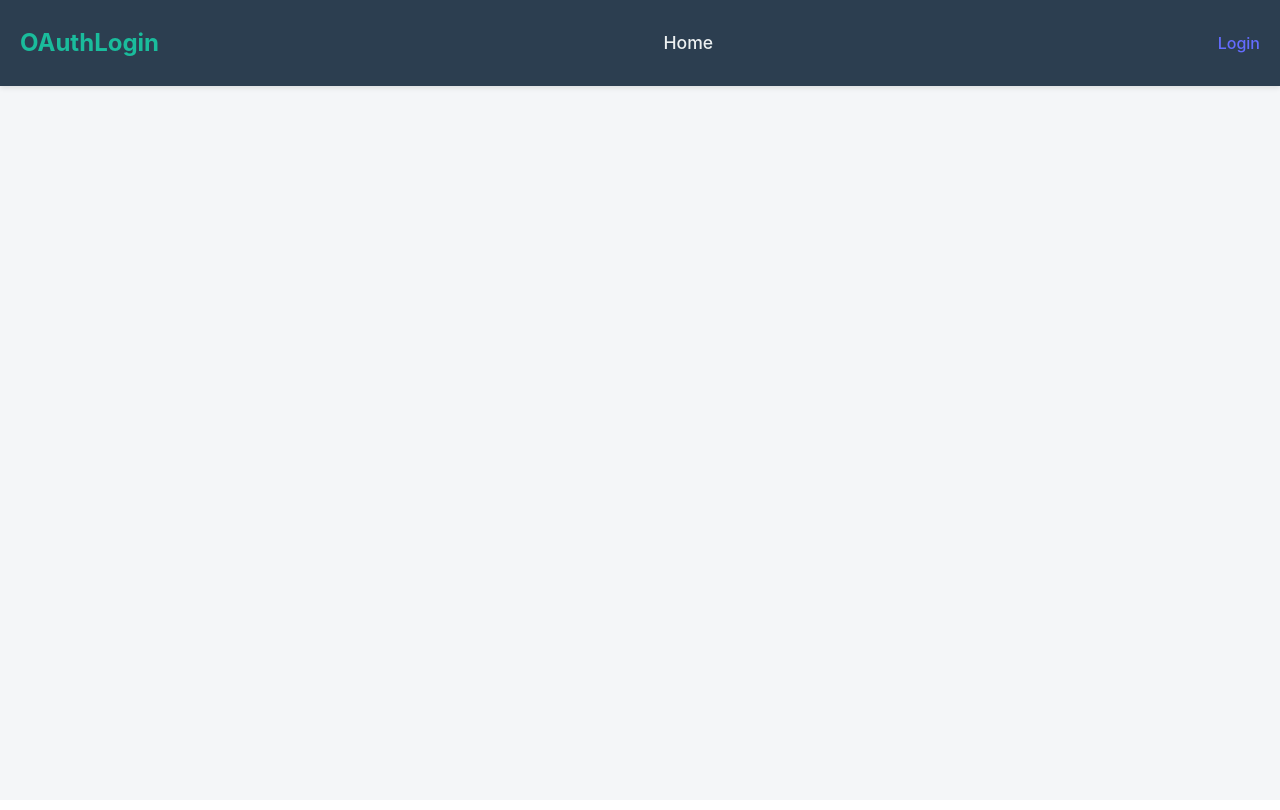
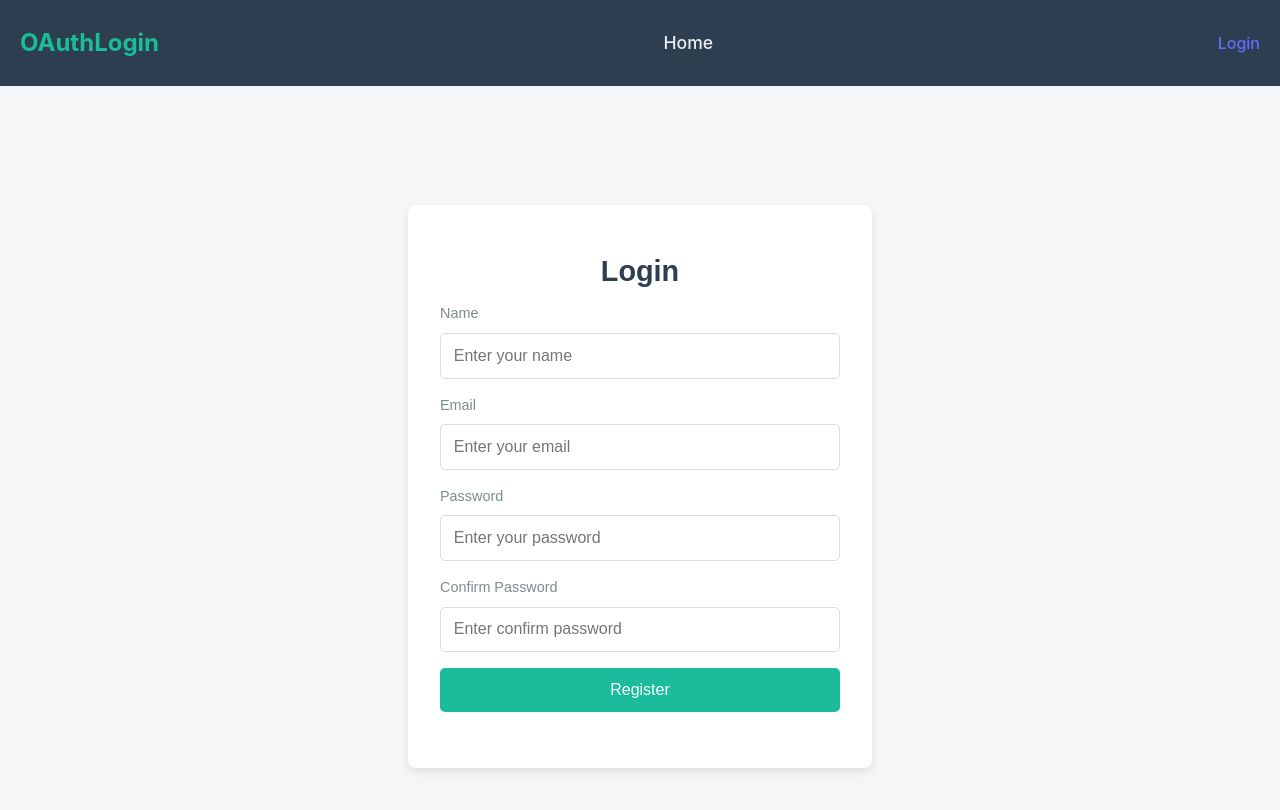
Before and after one commit to Sanjayk46/logi, a React (Vite) app: page /Register in a window 1280 px wide. Shown: the top 810 px of the page. Built offline with nearby package versions, Linux system fonts and the light colour scheme.

Commit message:
changes updated

```diff
--- a/src/App.jsx
+++ b/src/App.jsx
@@ -7,6 +7,7 @@ import Home from "./component/Home/Home";
 import GitHubCallback from './component/GitHubCallback';
 import "./App.css";
 import AuthRoute from './component/PrivateRoute';
+import Register from "./component/Register/Register";
 const App = () => {
   return (
     <>
@@ -14,6 +15,7 @@ const App = () => {
         <Routes>
           <Route path="/" element={<Home />} />
           <Route path="/login" element={<Login />} />
+          <Route path="/Register" element={<Register />} />
           <Route
             path="/dashboard"
             element={<Dashboard />}
--- /dev/null
+++ b/src/component/Register/Register.jsx
@@ -0,0 +1,86 @@
+import React, { useState } from "react";
+import { useNavigate } from "react-router-dom";
+import { useAuth } from "../../context/useContext";
+import "./register.css";
+
+const Register = () => {
+  const [email, setEmail] = useState("");
+  const [name, setName] = useState("");
+  const [password, setPassword] = useState("");
+  const [confirmPassword, setConfirmPassword] = useState("");
+  const {register, user} = useAuth();
+  const history = useNavigate();
+
+  const handleEmailPasswordLogin = async (e) => {
+      e.preventDefault();
+    if (!name || !email || !password || !confirmPassword) {
+        toast.error("Please fill in all fields.");
+        return;
+      }
+
+      if (password !== confirmPassword) {
+        toast.error("Passwords do not match.");
+        return;
+      }
+        await register({ name, email, password });
+
+        history('/login')
+
+  };
+
+
+  return (
+    <div className="login-container">
+      <div className="login-card">
+        <h1 className="login-title">Login</h1>
+        <form className="login-form" onSubmit={handleEmailPasswordLogin}>
+        <div className="form-group">
+            <label>Name</label>
+            <input
+              type="name"
+              placeholder="Enter your name"
+              value={name}
+              onChange={(e) => setName(e.target.value)}
+              required
+            />
+          </div>
+          <div className="form-group">
+            <label>Email</label>
+            <input
+              type="email"
+              placeholder="Enter your email"
+              value={email}
+              onChange={(e) => setEmail(e.target.value)}
+              required
+            />
+          </div>
+          <div className="form-group">
+            <label>Password</label>
+            <input
+              type="password"
+              placeholder="Enter your password"
+              value={password}
+              onChange={(e) => setPassword(e.target.value)}
+              required
+            />
+          </div>
+          <div className="form-group">
+            <label>Confirm Password</label>
+            <input
+              type="password"
+              placeholder="Enter confirm password"
+              value={confirmPassword}
+              onChange={(e) => setConfirmPassword(e.target.value)}
+              required
+            />
+          </div>
+          <button type="submit" className="login-button">
+          Register
+          </button>
+        </form>
+      </div>
+    </div>
+  );
+};
+
+export default Register;
--- /dev/null
+++ b/src/component/Register/register.css
@@ -0,0 +1,87 @@
+/* Login.css */
+.login-container {
+    display: flex;
+    justify-content: center;
+    align-items: center;
+    height: 100vh;
+    background-color: #f4f6f8;
+    font-family: Arial, sans-serif;
+  }
+
+  .login-card {
+    width: 400px;
+    background-color: #ffffff;
+    box-shadow: 0 4px 8px rgba(0, 0, 0, 0.1);
+    border-radius: 8px;
+    padding: 2rem;
+    text-align: center;
+  }
+
+  .login-title {
+    font-size: 1.8rem;
+    color: #2c3e50;
+    margin-bottom: 1rem;
+  }
+
+  .login-form {
+    margin-bottom: 1.5rem;
+  }
+
+  .form-group {
+    margin-bottom: 1rem;
+    text-align: left;
+  }
+
+  .form-group label {
+    display: block;
+    font-size: 0.9rem;
+    color: #7f8c8d;
+    margin-bottom: 0.5rem;
+  }
+
+  .form-group input {
+    width: 100%;
+    padding: 0.8rem;
+    border: 1px solid #dcdcdc;
+    border-radius: 5px;
+    font-size: 1rem;
+    box-sizing: border-box;
+  }
+
+  .form-group input:focus {
+    border-color: #1abc9c;
+    outline: none;
+    box-shadow: 0 0 5px rgba(26, 188, 156, 0.5);
+  }
+
+  .login-button {
+    width: 100%;
+    background-color: #1abc9c;
+    color: #ffffff;
+    border: none;
+    padding: 0.8rem;
+    border-radius: 5px;
+    font-size: 1rem;
+    cursor: pointer;
+    transition: background-color 0.3s;
+  }
+
+  .login-button:hover {
+    background-color: #16a085;
+  }
+
+  .github-button {
+    width: 100%;
+    background-color: #333333;
+    color: #ffffff;
+    border: none;
+    padding: 0.8rem;
+    border-radius: 5px;
+    font-size: 1rem;
+    cursor: pointer;
+    transition: background-color 0.3s;
+  }
+
+  .github-button:hover {
+    background-color: #232323;
+  }
--- a/src/component/login/Login.jsx
+++ b/src/component/login/Login.jsx
@@ -1,5 +1,5 @@
 import React, { useState } from "react";
-import { useNavigate } from "react-router-dom";
+import { Link,useNavigate } from "react-router-dom";
 import { useAuth } from "../../context/useContext";
 import "./Login.css";
 
@@ -55,6 +55,7 @@ const Login = () => {
         <button className="github-button" onClick={handleGitHubLogin}>
           Login with GitHub
         </button>
+        <p style={{color:"black"}}>New User ? <Link to='/register'> Register here</Link></p>
       </div>
     </div>
   );
```
